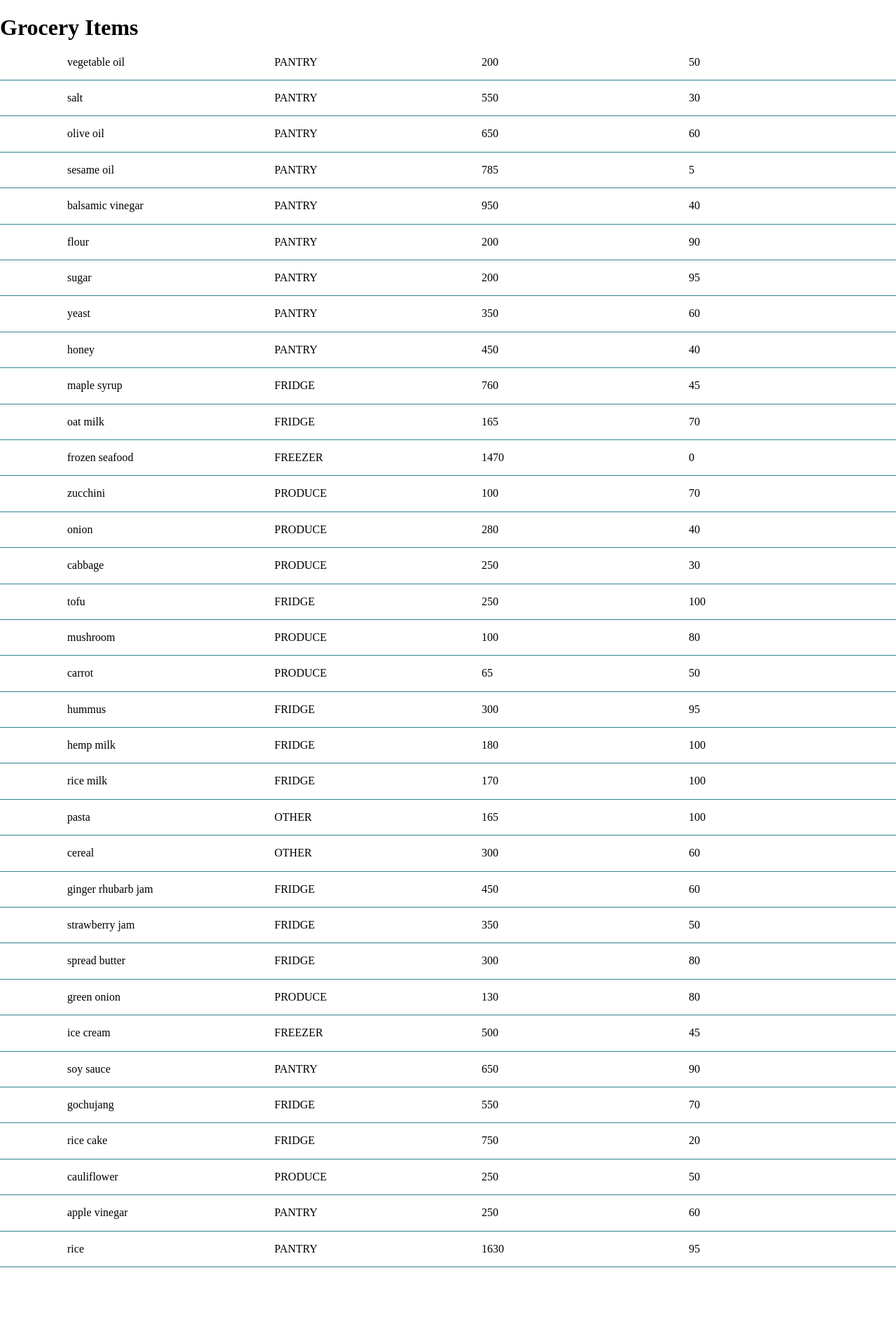
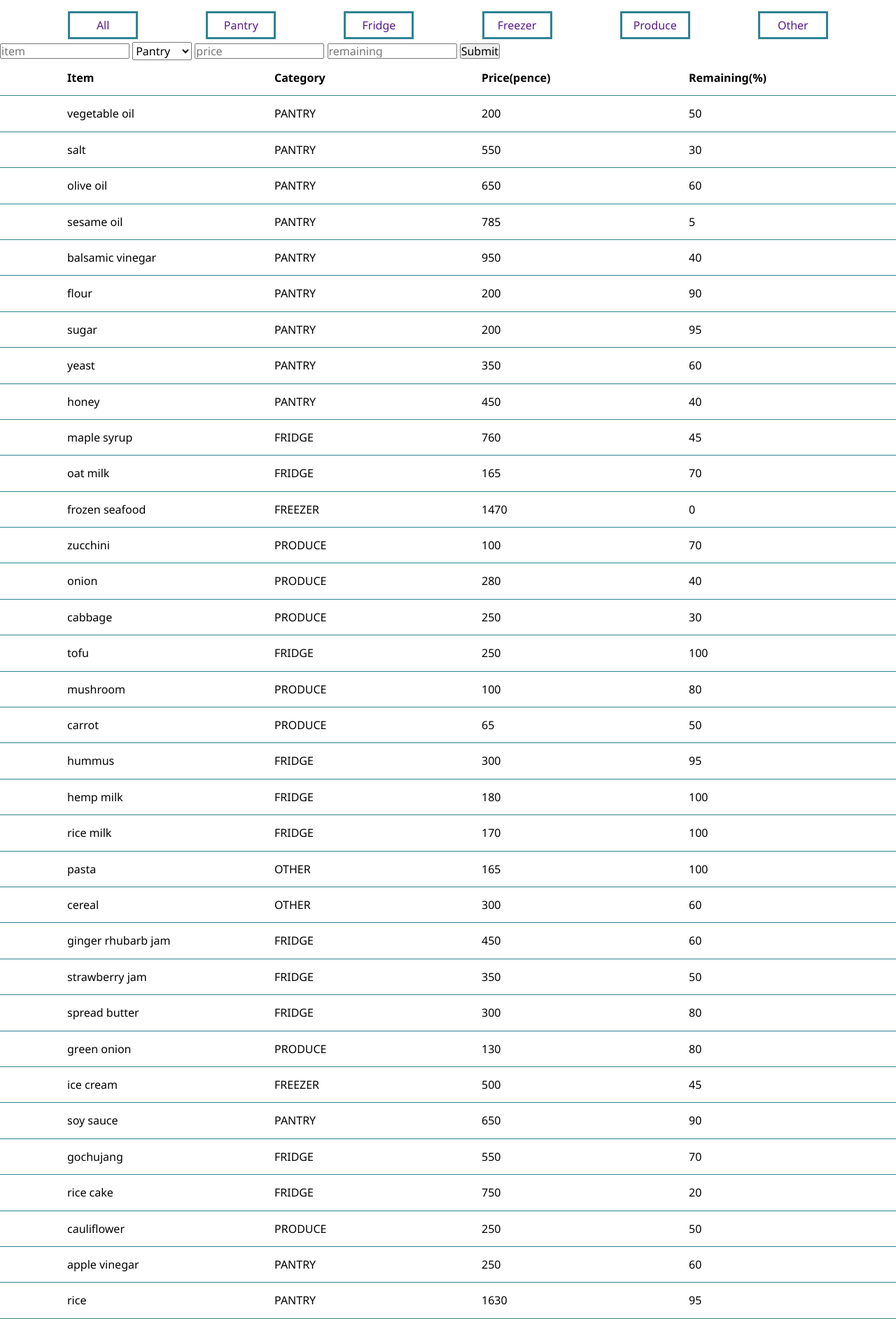
Before and after one commit to AlisonYoon/collectorsapp, a PHP site: page / in a window 1280 px wide. Shown: the whole page at 70% size. Before the commit the page ends 1811 px from the top, so only its background shows below. Run offline with PHP 8.4, Linux system fonts and the light colour scheme; data comes from the database, SQL or seed files in the repository.

Commit message:
processData returns HTML unit, added input form and some styling added for header

```diff
--- a/index.php
+++ b/index.php
@@ -18,8 +18,40 @@ $groceryItemsArray = processData($groceryItems);
     <link rel="stylesheet" href="styles.css">
 </head>
 <body>
-<h1>Grocery Items</h1>
+<header>
+    <ul>
+        <li><a href="">All</a></li>
+        <li><a href="">Pantry</a></li>
+        <li><a href="">Fridge</a></li>
+        <li><a href="">Freezer</a></li>
+        <li><a href="">Produce</a></li>
+        <li><a href="">Other</a></li>
+    </ul>
+</header>
+<section>
+    <form action="index.php" method="get">
+        <input type="text" name="item" placeholder="item">
+        <select name="category">
+            <option value="pantry">Pantry</option>
+            <option value="fridge">Fridge</option>
+            <option value="freezer">Freezer</option>
+            <option value="produce">Produce</option>
+            <option value="other">Other</option>
+        </select>
+        <input type="text" name="price" placeholder="price">
+        <input type="text" name="remaining" placeholder="remaining">
+        <input type="submit">
+    </form>
+</section>
 
+<div class="table-heading">
+    <ul>
+        <li>Item</li>
+        <li>Category</li>
+        <li>Price(pence)</li>
+        <li>Remaining(%)</li>
+    </ul>
+</div>
 
 <?php
  echo $groceryItemsArray;
--- a/styles.css
+++ b/styles.css
@@ -1,13 +1,31 @@
+@import url('https://fonts.googleapis.com/css?family=Noto+Sans:400,700&display=swap');
+
 * {
     box-sizing: border-box;
     padding: 0;
     list-style: none;
 }
-
+a {
+    text-decoration: none;
+}
+body {
+    font-family: 'Noto Sans', sans-serif;
+}
+header {
+    height: 60px;
+    overflow: hidden;
+}
+header ul li a {
+    display: inline-block;
+    width: 100px;
+    text-align: center;
+    padding: 0.5rem;
+    border: 3px solid #2f8393;
+}
 div {
     border-bottom: 1px solid #2f8393;
 }
-div ul {
+div ul, header ul {
     display: flex;
     flex-direction: row;
     justify-content: space-evenly;
@@ -15,3 +33,6 @@ div ul {
 div ul li {
     width: 200px;
 }
+.table-heading {
+    font-weight: 700;
+}
```
